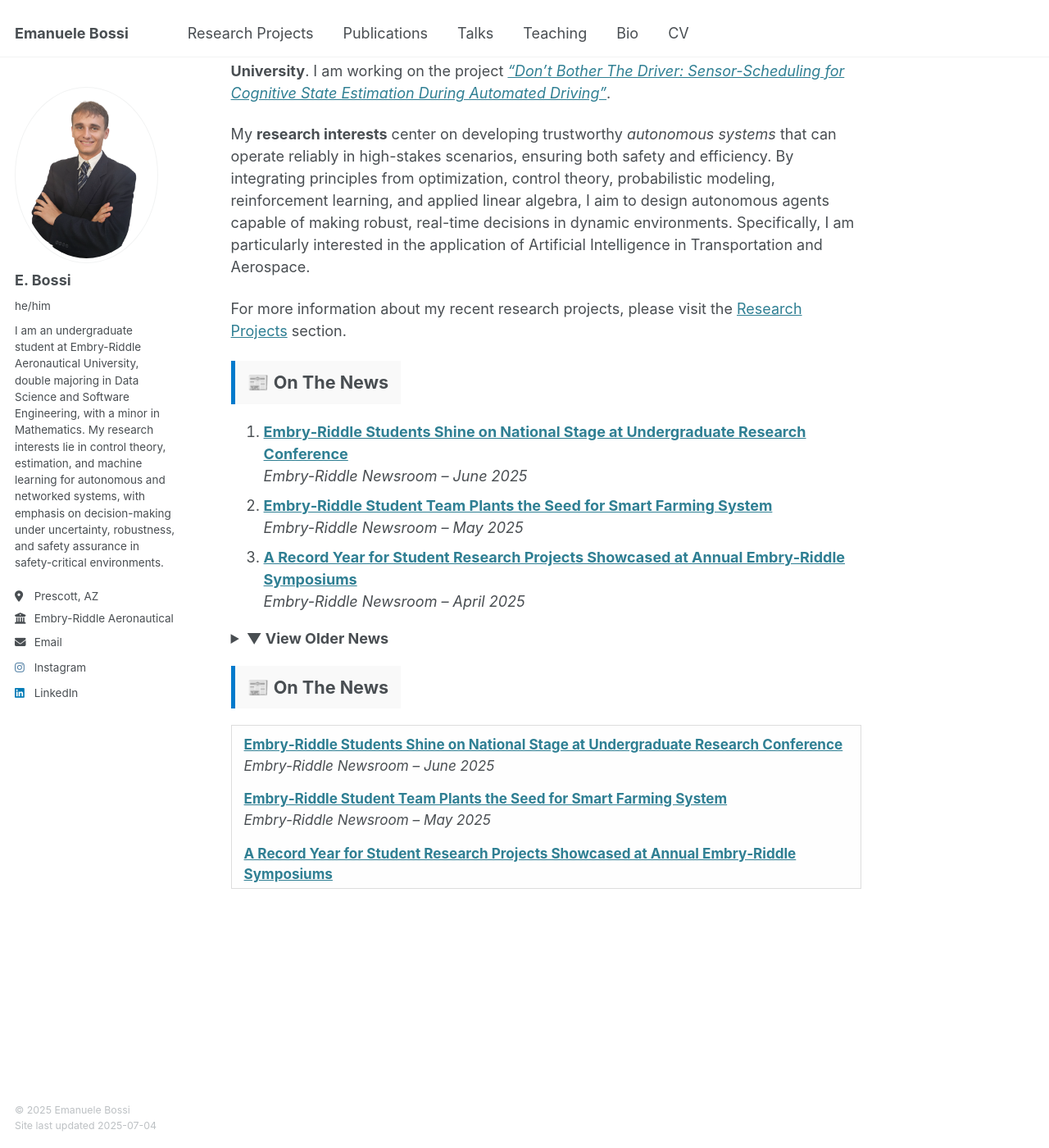
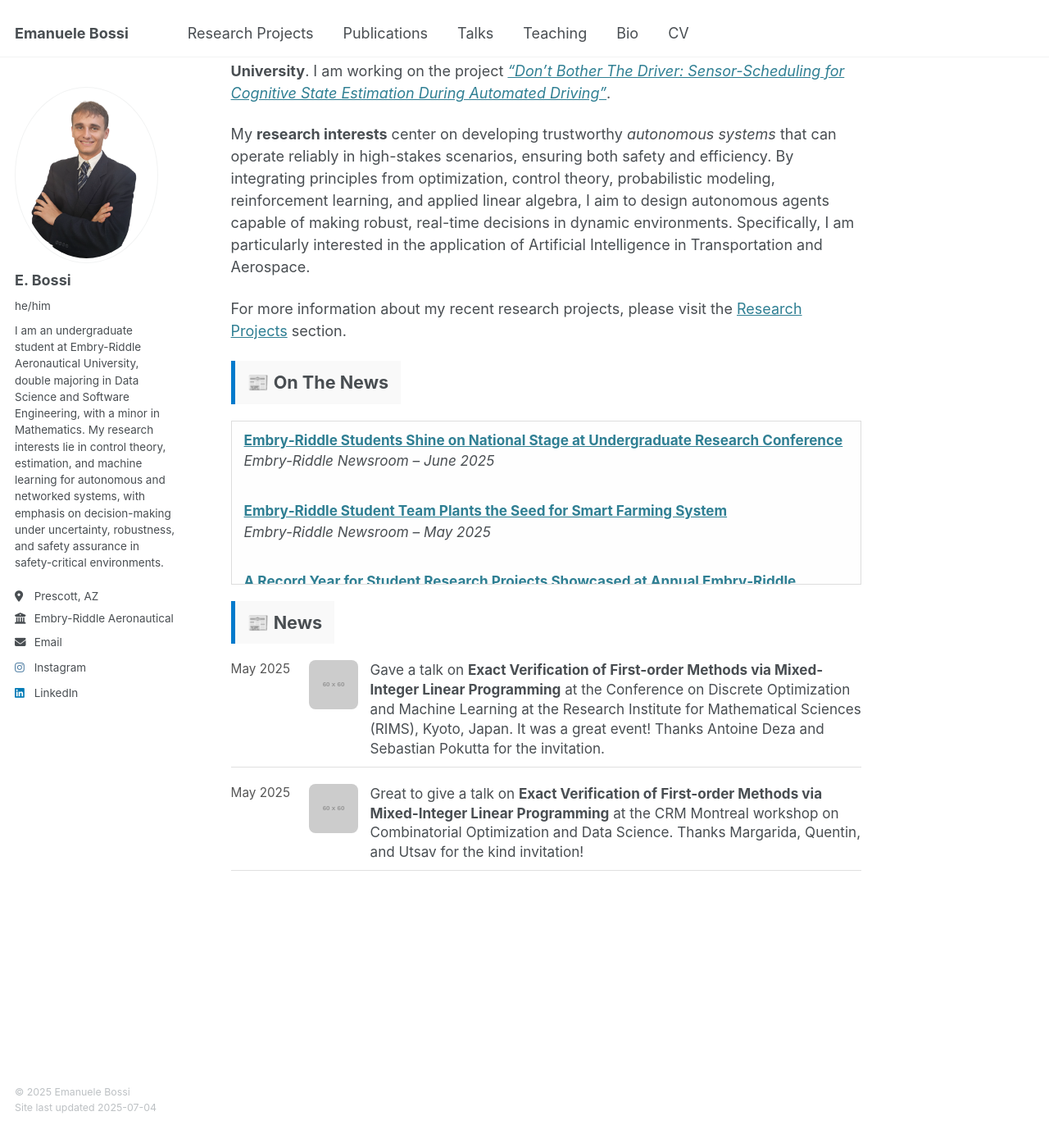
Before and after one commit to bossiemanuele/bossiemanuele.github.io, a Jekyll site: the page built from _pages/about.md, in a window 1280 px wide and 1400 px high, scrolled down 317 px. Shown: the whole window at 82% size. Built offline with Jekyll 4.4.1, drawn with Linux system fonts in a browser that asks for light colours; after the commit the page ends 1695 px from its top, so only the background shows below that.

Commit message:
Update about.md

```diff
--- a/_pages/about.md
+++ b/_pages/about.md
@@ -12,39 +12,6 @@
 My **research interests** center on developing trustworthy *autonomous systems* that can operate reliably in high-stakes scenarios, ensuring both safety and efficiency. By integrating principles from optimization, control theory, probabilistic modeling, reinforcement learning, and applied linear algebra, I aim to design autonomous agents capable of making robust, real-time decisions in dynamic environments. Specifically, I am particularly interested in the application of Artificial Intelligence in Transportation and Aerospace.
 
 For more information about my recent research projects, please visit the [Research Projects](https://bossiemanuele.github.io/portfolio/) section.
-
-<!-- ON THE NEWS BANNER -->
-<div style="background-color:#f9f9f9; border-left:5px solid #007acc; padding:10px 15px; margin: 20px 0; font-weight:bold; font-size:1.2em; width: fit-content;">
-📰 On The News
-</div>
-
-<!-- MOST RECENT 3 ARTICLES -->
-<ol>
-  <li>
-    <strong><a href="https://news.erau.edu/headlines/embry-riddle-students-shine-on-national-stage-at-undergraduate-research-conference" target="_blank">Embry‑Riddle Students Shine on National Stage at Undergraduate Research Conference</a></strong><br>
-    <em>Embry-Riddle Newsroom – June 2025</em>
-  </li>
-  <li>
-    <strong><a href="https://news.erau.edu/headlines/embry-riddle-student-team-plants-the-seed-for-smart-farming-system" target="_blank">Embry‑Riddle Student Team Plants the Seed for Smart Farming System</a></strong><br>
-    <em>Embry-Riddle Newsroom – May 2025</em>
-  </li>
-  <li>
-    <strong><a href="https://news.erau.edu/headlines/a-record-year-for-student-research-projects-showcased-at-annual-embry-riddle-symposiums" target="_blank">A Record Year for Student Research Projects Showcased at Annual Embry‑Riddle Symposiums</a></strong><br>
-    <em>Embry-Riddle Newsroom – April 2025</em>
-  </li>
-</ol>
-
-<!-- SCROLLABLE SECTION FOR OLDER ARTICLES -->
-<details>
-  <summary style="font-weight:bold; cursor:pointer;">▼ View Older News</summary>
-  <ul>
-    <li>
-    <strong><a href="https://erau.edu/hub-spoke/stories/blending-athletics-and-academia-a-journey-of-dedication-and-passion" target="_blank">Blending Athletics and Academia: A Journey of Dedication and Passion</a></strong><br>
-    <em>Embry-Riddle Newsroom – November 2024</em>
-  </li>
-  </ul>
-</details>
-
 
 <!-- ON THE NEWS BANNER -->
 <div style="background-color:#f9f9f9; border-left:5px solid #007acc; padding:10px 15px; margin: 20px 0; font-weight:bold; font-size:1.2em; width: fit-content;">
@@ -95,3 +62,70 @@
   font-size: 0.95em;
 }
 </style>
+
+
+
+<!-- SECTION TITLE -->
+<div style="background-color:#f9f9f9; border-left:5px solid #007acc; padding:10px 15px; margin: 20px 0; font-weight:bold; font-size:1.2em; width: fit-content;">
+📰 News
+</div>
+
+<!-- NEWS LIST CONTAINER -->
+<div class="news-list">
+
+  <!-- SINGLE NEWS ITEM -->
+  <div class="news-item">
+    <div class="news-date">May 2025</div>
+    <img src="https://via.placeholder.com/60" alt="News icon" class="news-image">
+    <div class="news-text">
+      Gave a talk on <strong>Exact Verification of First-order Methods via Mixed-Integer Linear Programming</strong> at the Conference on Discrete Optimization and Machine Learning at the Research Institute for Mathematical Sciences (RIMS), Kyoto, Japan. It was a great event! Thanks Antoine Deza and Sebastian Pokutta for the invitation.
+    </div>
+  </div>
+
+  <div class="news-item">
+    <div class="news-date">May 2025</div>
+    <img src="https://via.placeholder.com/60" alt="News icon" class="news-image">
+    <div class="news-text">
+      Great to give a talk on <strong>Exact Verification of First-order Methods via Mixed-Integer Linear Programming</strong> at the CRM Montreal workshop on Combinatorial Optimization and Data Science. Thanks Margarida, Quentin, and Utsav for the kind invitation!
+    </div>
+  </div>
+
+</div>
+
+<!-- CSS STYLING -->
+<style>
+.news-list {
+  display: flex;
+  flex-direction: column;
+  gap: 20px;
+  max-width: 900px;
+}
+
+.news-item {
+  display: flex;
+  align-items: flex-start;
+  gap: 15px;
+  padding-bottom: 10px;
+  border-bottom: 1px solid #e0e0e0;
+}
+
+.news-date {
+  font-size: 0.85em;
+  color: #555;
+  min-width: 80px;
+  flex-shrink: 0;
+}
+
+.news-image {
+  width: 60px;
+  height: 60px;
+  object-fit: cover;
+  border-radius: 8px;
+  flex-shrink: 0;
+}
+
+.news-text {
+  font-size: 0.95em;
+  line-height: 1.4;
+}
+</style>
```
